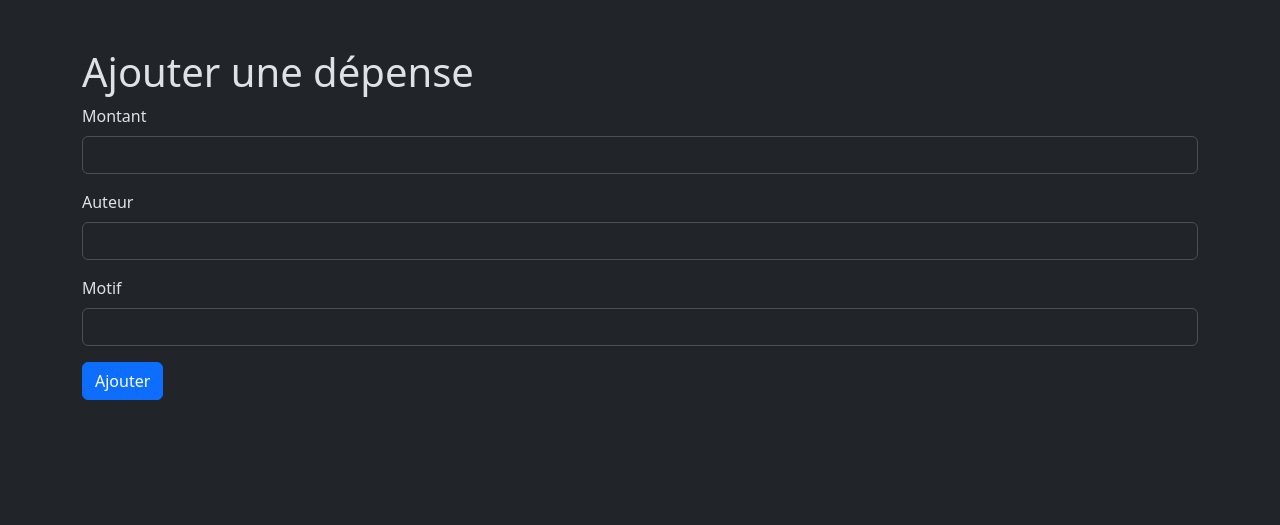
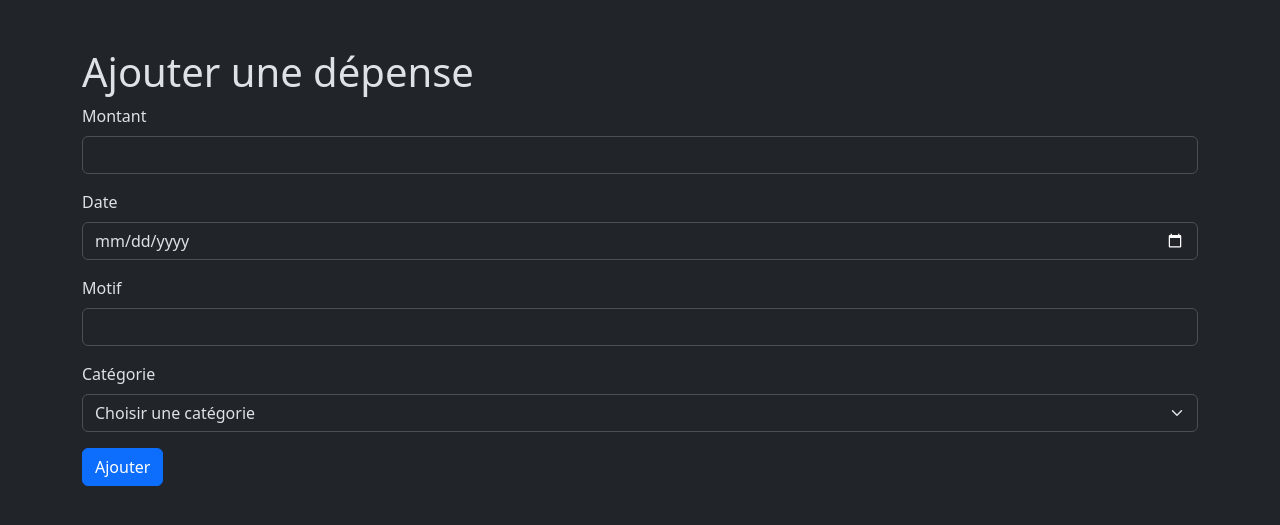
Before and after one commit to astralamycal/Projet_Fair_Count, a PHP site: template prototype/templates/member/createDepense.html.twig in a window 1280 px wide. Shown: the part 56-581 px from the top of the page. Run offline with PHP 8.4, Linux system fonts and the light colour scheme; the template is opened without the code that fills it: most values are stand-ins (such as "Sample title", 1, 10 or a date in 2020); some libraries are stand-ins or nearby versions.

Commit message:
Refactor templates for createDepense and createRemboursement for improved consistency

```diff
--- a/prototype/manager/DepenseManager.php
+++ b/prototype/manager/DepenseManager.php
@@ -8,7 +8,7 @@ class DepenseManager extends AbstractManager
 
     public function create(Depense $depense): Depense
     {
-        $query = $this->db->prepare("INSERT INTO depenses(categorie, montant, auteur, date, motif) VALUES(:categorie, :montant, :date, :motif);");
+        $query = $this->db->prepare("INSERT INTO depenses(categorie, montant, auteur, date, motif) VALUES(:categorie, :auteur, :montant, :date, :motif);");
         $parameters = [
             "categorie" => $depense->getCategorie()->getId(),
             "montant" => $depense->getMontant(),
--- a/prototype/templates/member/createDepense.html.twig
+++ b/prototype/templates/member/createDepense.html.twig
@@ -7,19 +7,36 @@
 {% block main %}
     <main class="py-5 container">
         <h1>Ajouter une dépense</h1>
-        <form method="post" action="index.php?route=ZJVHQDHUJDCHICSGHI DBKZIEDBJCZJHVBKZBVKZHVBJHZEBCKHBEVCKJEZVHCKHZBCJK">
+
+        <form method="post" action="index.php?route=addDepense">
+
             <fieldset class="mb-3">
                 <label for="montant" class="form-label">Montant</label>
-                <input type="montant" name="montant" id="montant" class="form-control">
+                <input type="number" name="montant" id="montant" class="form-control" required>
             </fieldset>
+
             <fieldset class="mb-3">
-                <label for="auteur" class="form-label">Auteur</label>
-                <input type="auteur" name="auteur" id="auteur" class="form-control">
+                <label for="date" class="form-label">Date</label>
+                <input type="date" name="date" id="date" class="form-control" required>
             </fieldset>
+
             <fieldset class="mb-3">
                 <label for="motif" class="form-label">Motif</label>
-                <input type="motif" name="motif" id="motif" class="form-control">
+                <input type="text" name="motif" id="motif" class="form-control" required>
             </fieldset>
+
+            <fieldset class="mb-3">
+                <label for="categorie-id" class="form-label">Catégorie</label>
+                <select class="form-select" id="categorie-id" name="categorie_id" required>
+                    <option selected disabled>Choisir une catégorie</option>
+
+                    {% for category in categories %}
+                        <option value="{{ category.id }}">{{ category.nom }}</option>
+                    {% endfor %}
+
+                </select>
+            </fieldset>
+
             <fieldset>
                 <button type="submit" class="btn btn-primary">Ajouter</button>
             </fieldset>
--- a/prototype/templates/member/createRemboursement.html.twig
+++ b/prototype/templates/member/createRemboursement.html.twig
@@ -7,7 +7,7 @@
 {% block main %}
     <main class="py-5 container">
         <h1>Ajouter un remboursement</h1>
-        <form method="post" action="index.php?route=ZJVHQDHUJDCHICSGHI DBKZIEDBJCZJHVBKZBVKZHVBJHZEBCKHBEVCKJEZVHCKHZBCJK">
+        <form method="post" action="index.php?route=addRemboursement">
             <fieldset class="mb-3">
                 <label for="montant" class="form-label">Montant</label>
                 <input type="montant" name="montant" id="montant" class="form-control">
```
Also changed, not shown: prototype/controllers/UserController.php (+22 -7 lines), prototype/services/Router.php (+10 -2 lines).
